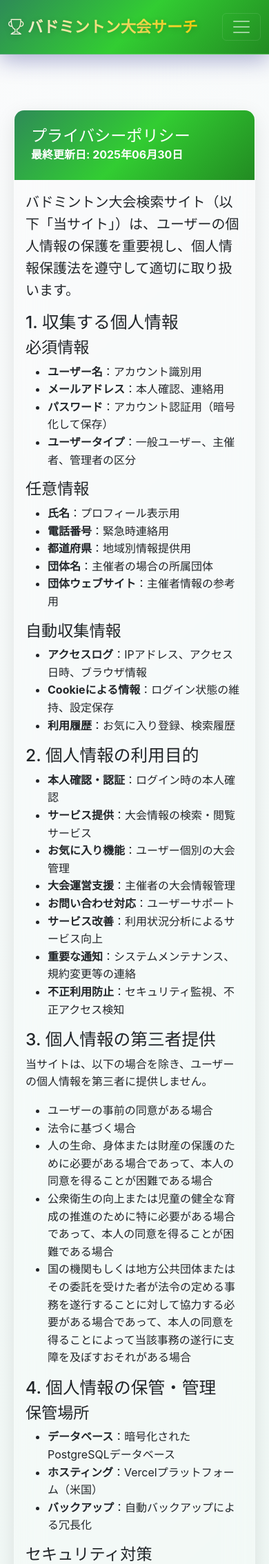
After one commit to ume-tora/badminton-tournament-searcher-2, a Django app: page /legal/privacy/ in a window 390 px wide. The commit adds this page. Shown: the top 2268 px of the page at 69% size. Run offline with Django 4.2, Linux system fonts and the light colour scheme; parts of the project's set-up code (start-up, migrations or seed data) failed here and were passed over.

Commit message:
🔒 Implement comprehensive security and legal compliance
## Security Enhancements
- Enable HTTPS settings for production (SSL redirect, HSTS, secure cookies)
- Add API authentication and rate limiting to TournamentApiView
- Implement pagination and security headers for API endpoints

## Legal Compliance (GDPR/Privacy Law)
- Add comprehensive privacy policy and terms of service
- Implement consent mechanism with timestamp tracking
- Add data deletion request functionality
- Create legal URLs and templates

## User Model Updates
- Add privacy_policy_agreed and terms_agreed fields
- Add agreement timestamp tracking
- Add data_deletion_requested fields for GDPR compliance
- Implement consent validation methods

## UI/UX Improvements
- Update registration form with consent checkboxes
- Add legal links to footer navigation
- Create responsive legal document templates

Based on comprehensive security audit recommendations

🤖 Generated with [Claude Code](https://claude.ai/code)

Co-Authored-By: Claude <noreply@anthropic.com>

```diff
--- a/badminton_site/urls.py
+++ b/badminton_site/urls.py
@@ -22,6 +22,7 @@ from django.conf.urls.static import static
 urlpatterns = [
     path('admin/', admin.site.urls),
     path('accounts/', include('accounts.urls')),
+    path('legal/', include('badminton_site.legal_urls')),
     path('tournaments/', include('tournaments.urls')),
     path('', include('tournaments.urls')),  # Root URL points to tournaments
 ]
--- a/templates/base.html
+++ b/templates/base.html
@@ -121,7 +121,7 @@
                     <h5><i class="bi bi-trophy"></i> バドミントン大会サーチ</h5>
                     <p class="mb-0">全国のバドミントン大会情報を検索できるサイトです。</p>
                 </div>
-                <div class="col-md-6">
+                <div class="col-md-3">
                     <h6>リンク</h6>
                     <ul class="list-unstyled">
                         <li><a href="{% url 'tournaments:tournament_list' %}" class="text-light text-decoration-none">大会一覧</a></li>
@@ -129,6 +129,14 @@
                         {% if not user.is_authenticated %}
                             <li><a href="{% url 'accounts:register' %}" class="text-light text-decoration-none">新規登録</a></li>
                         {% endif %}
+                    </ul>
+                </div>
+                <div class="col-md-3">
+                    <h6>法的情報</h6>
+                    <ul class="list-unstyled">
+                        <li><a href="{% url 'legal:terms' %}" class="text-light text-decoration-none">利用規約</a></li>
+                        <li><a href="{% url 'legal:privacy' %}" class="text-light text-decoration-none">プライバシーポリシー</a></li>
+                        <li><a href="mailto:privacy@badminton-search.example.com" class="text-light text-decoration-none">お問い合わせ</a></li>
                     </ul>
                 </div>
             </div>
--- /dev/null
+++ b/templates/legal/privacy_policy.html
@@ -0,0 +1,143 @@
+{% extends 'base.html' %}
+{% load static %}
+
+{% block title %}プライバシーポリシー - バドミントン大会検索{% endblock %}
+
+{% block content %}
+<div class="container my-5">
+    <div class="row justify-content-center">
+        <div class="col-lg-10">
+            <div class="card">
+                <div class="card-header bg-success text-white">
+                    <h1 class="h3 mb-0">プライバシーポリシー</h1>
+                    <p class="mb-0">最終更新日: {% now "Y年m月d日" %}</p>
+                </div>
+                <div class="card-body">
+                    <div class="row">
+                        <div class="col-12">
+                            <p class="lead">バドミントン大会検索サイト（以下「当サイト」）は、ユーザーの個人情報の保護を重要視し、個人情報保護法を遵守して適切に取り扱います。</p>
+
+                            <h2>1. 収集する個人情報</h2>
+                            <h3>必須情報</h3>
+                            <ul>
+                                <li><strong>ユーザー名</strong>：アカウント識別用</li>
+                                <li><strong>メールアドレス</strong>：本人確認、連絡用</li>
+                                <li><strong>パスワード</strong>：アカウント認証用（暗号化して保存）</li>
+                                <li><strong>ユーザータイプ</strong>：一般ユーザー、主催者、管理者の区分</li>
+                            </ul>
+
+                            <h3>任意情報</h3>
+                            <ul>
+                                <li><strong>氏名</strong>：プロフィール表示用</li>
+                                <li><strong>電話番号</strong>：緊急時連絡用</li>
+                                <li><strong>都道府県</strong>：地域別情報提供用</li>
+                                <li><strong>団体名</strong>：主催者の場合の所属団体</li>
+                                <li><strong>団体ウェブサイト</strong>：主催者情報の参考用</li>
+                            </ul>
+
+                            <h3>自動収集情報</h3>
+                            <ul>
+                                <li><strong>アクセスログ</strong>：IPアドレス、アクセス日時、ブラウザ情報</li>
+                                <li><strong>Cookieによる情報</strong>：ログイン状態の維持、設定保存</li>
+                                <li><strong>利用履歴</strong>：お気に入り登録、検索履歴</li>
+                            </ul>
+
+                            <h2>2. 個人情報の利用目的</h2>
+                            <ul>
+                                <li><strong>本人確認・認証</strong>：ログイン時の本人確認</li>
+                                <li><strong>サービス提供</strong>：大会情報の検索・閲覧サービス</li>
+                                <li><strong>お気に入り機能</strong>：ユーザー個別の大会管理</li>
+                                <li><strong>大会運営支援</strong>：主催者の大会情報管理</li>
+                                <li><strong>お問い合わせ対応</strong>：ユーザーサポート</li>
+                                <li><strong>サービス改善</strong>：利用状況分析によるサービス向上</li>
+                                <li><strong>重要な通知</strong>：システムメンテナンス、規約変更等の連絡</li>
+                                <li><strong>不正利用防止</strong>：セキュリティ監視、不正アクセス検知</li>
+                            </ul>
+
+                            <h2>3. 個人情報の第三者提供</h2>
+                            <p>当サイトは、以下の場合を除き、ユーザーの個人情報を第三者に提供しません。</p>
+                            <ul>
+                                <li>ユーザーの事前の同意がある場合</li>
+                                <li>法令に基づく場合</li>
+                                <li>人の生命、身体または財産の保護のために必要がある場合であって、本人の同意を得ることが困難である場合</li>
+                                <li>公衆衛生の向上または児童の健全な育成の推進のために特に必要がある場合であって、本人の同意を得ることが困難である場合</li>
+                                <li>国の機関もしくは地方公共団体またはその委託を受けた者が法令の定める事務を遂行することに対して協力する必要がある場合であって、本人の同意を得ることによって当該事務の遂行に支障を及ぼすおそれがある場合</li>
+                            </ul>
+
+                            <h2>4. 個人情報の保管・管理</h2>
+                            <h3>保管場所</h3>
+                            <ul>
+                                <li><strong>データベース</strong>：暗号化されたPostgreSQLデータベース</li>
+                                <li><strong>ホスティング</strong>：Vercelプラットフォーム（米国）</li>
+                                <li><strong>バックアップ</strong>：自動バックアップによる冗長化</li>
+                            </ul>
+
+                            <h3>セキュリティ対策</h3>
+                            <ul>
+                                <li><strong>通信暗号化</strong>：HTTPS（TLS 1.2以上）による通信保護</li>
+                                <li><strong>パスワード保護</strong>：強力なハッシュ化アルゴリズムによる暗号化</li>
+                                <li><strong>アクセス制御</strong>：権限に基づく厳格なアクセス管理</li>
+                                <li><strong>不正監視</strong>：異常なアクセスパターンの検知・遮断</li>
+                            </ul>
+
+                            <h3>保持期間</h3>
+                            <ul>
+                                <li><strong>アカウント情報</strong>：退会まで、または最終ログインから3年間</li>
+                                <li><strong>アクセスログ</strong>：6ヶ月間</li>
+                                <li><strong>お問い合わせ履歴</strong>：2年間</li>
+                            </ul>
+
+                            <h2>5. Cookieの使用について</h2>
+                            <p>当サイトでは、サービス向上のためにCookieを使用しています。</p>
+                            <h3>使用目的</h3>
+                            <ul>
+                                <li><strong>ログイン状態の維持</strong>：再ログインの手間を省略</li>
+                                <li><strong>ユーザー設定の保存</strong>：表示設定、検索条件等</li>
+                                <li><strong>セキュリティ強化</strong>：CSRF攻撃の防止</li>
+                                <li><strong>利用状況分析</strong>：匿名化されたアクセス解析</li>
+                            </ul>
+                            <p>Cookieは、ブラウザの設定により無効にすることが可能ですが、一部機能が制限される場合があります。</p>
+
+                            <h2>6. ユーザーの権利</h2>
+                            <p>ユーザーは、自己の個人情報について以下の権利を有します。</p>
+                            <ul>
+                                <li><strong>アクセス権</strong>：保有する個人情報の開示請求</li>
+                                <li><strong>訂正権</strong>：誤った情報の訂正請求</li>
+                                <li><strong>削除権</strong>：不要な個人情報の削除請求</li>
+                                <li><strong>利用停止権</strong>：個人情報の利用停止請求</li>
+                                <li><strong>データポータビリティ権</strong>：データの移行可能な形式での提供</li>
+                            </ul>
+                            <p>これらの権利を行使したい場合は、下記お問い合わせ先までご連絡ください。</p>
+
+                            <h2>7. 未成年者の個人情報</h2>
+                            <p>18歳未満のユーザーが本サービスを利用する場合は、保護者の同意が必要です。保護者の方は、お子様の個人情報の取り扱いについて本ポリシーをご確認ください。</p>
+
+                            <h2>8. 個人情報の国際移転について</h2>
+                            <p>本サービスは、Vercel Inc.（米国）のクラウドサービスを利用しており、ユーザーの個人情報が米国に移転される場合があります。米国は、十分性認定を受けていない国ですが、適切な保護措置を講じております。</p>
+
+                            <h2>9. プライバシーポリシーの変更</h2>
+                            <p>当サイトは、法令の変更やサービスの改善に伴い、本ポリシーを変更する場合があります。重要な変更については、ウェブサイト上で事前に通知いたします。</p>
+
+                            <h2>10. お問い合わせ先</h2>
+                            <div class="bg-light p-3 rounded">
+                                <h5>個人情報保護管理責任者</h5>
+                                <p class="mb-1"><strong>バドミントン大会検索サイト 運営事務局</strong></p>
+                                <p class="mb-1">メール：privacy@badminton-search.example.com</p>
+                                <p class="mb-0">対応時間：平日 9:00-17:00（土日祝日除く）</p>
+                            </div>
+
+                            <hr class="my-4">
+
+                            <div class="text-center">
+                                <a href="{% url 'tournaments:tournament_list' %}" class="btn btn-success">
+                                    <i class="bi bi-arrow-left"></i> サービスに戻る
+                                </a>
+                            </div>
+                        </div>
+                    </div>
+                </div>
+            </div>
+        </div>
+    </div>
+</div>
+{% endblock %}
```
Also changed, not shown: accounts/forms.py (+47 -2 lines), accounts/models.py (+49 -0 lines), badminton_site/legal_urls.py (added, +9 -0 lines), badminton_site/settings.py (+10 -7 lines), templates/legal/terms_of_service.html (added, +104 -0 lines), tournaments/views.py (+32 -5 lines), .claude/settings.local.json, 1 other file.
